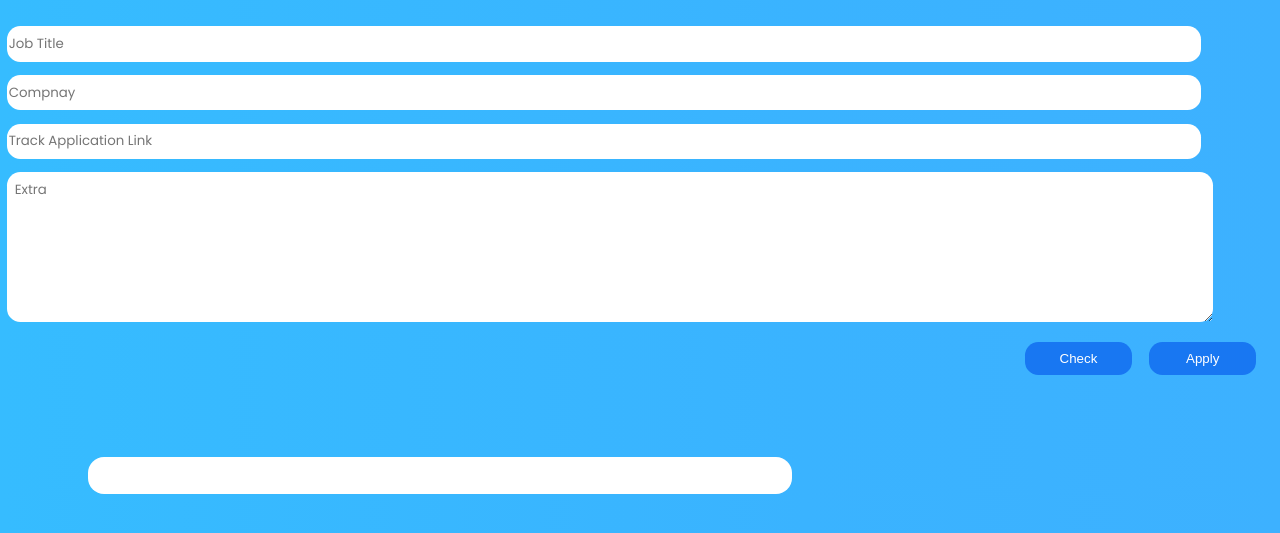
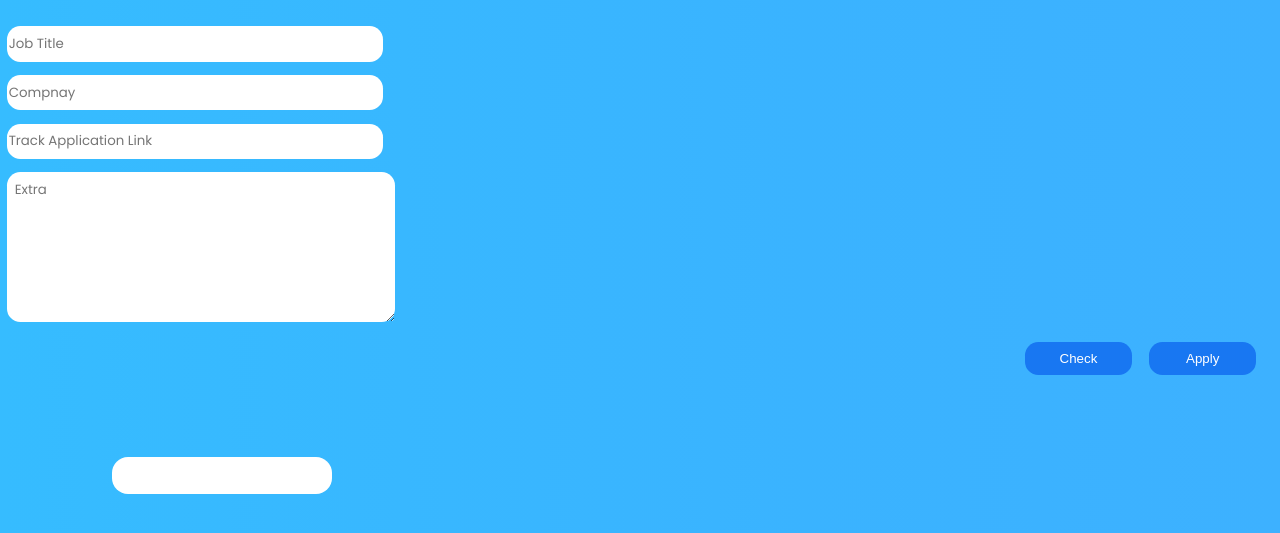
Before and after one commit to Kushp2022/chrome-extension, a browser extension: page index.html in a window 1280 px wide. Shown: the part 119-652 px from the top of the page. Drawn offline with Linux system fonts and the light colour scheme.

Commit message:
fixed a few issues

```diff
--- a/main.css
+++ b/main.css
@@ -6,6 +6,8 @@ body {
     margin: 0;
     overflow-x: hidden;
     font-family: 'Poppins', arial;
+    width: 400px;
+        height: 300px;
 }
 
 .title-container {
@@ -82,7 +84,7 @@ h1.title {
     background-color: white;
     margin-top: 8em;
     width: 55%;
-    margin-left: 5.5em;
+    margin-left: 7em;
     display: flex;
     flex-direction: column;
     justify-content: center;
```
Also changed, not shown: index.html (+2 -0 lines), images/icon8.png (added), manifest.json (added).
